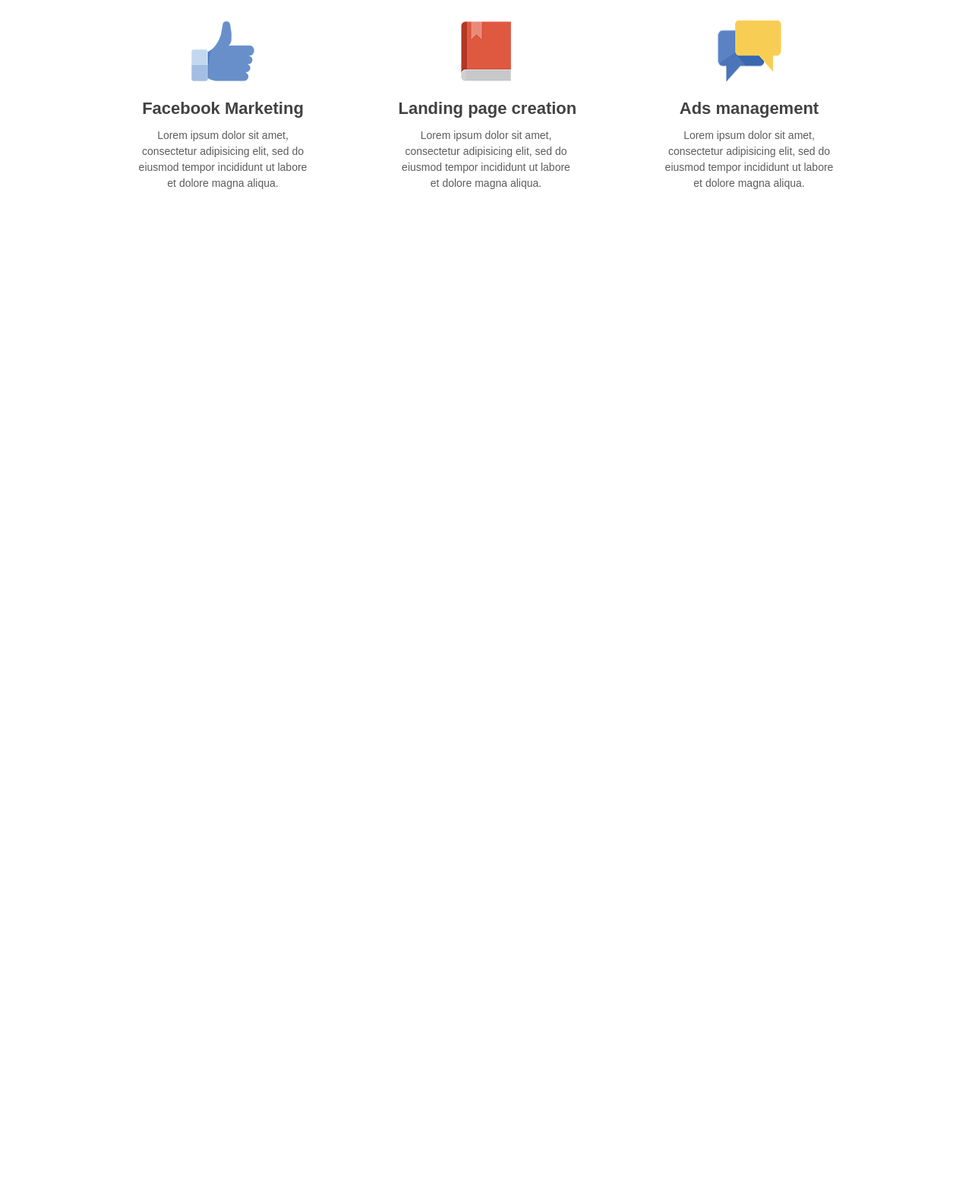
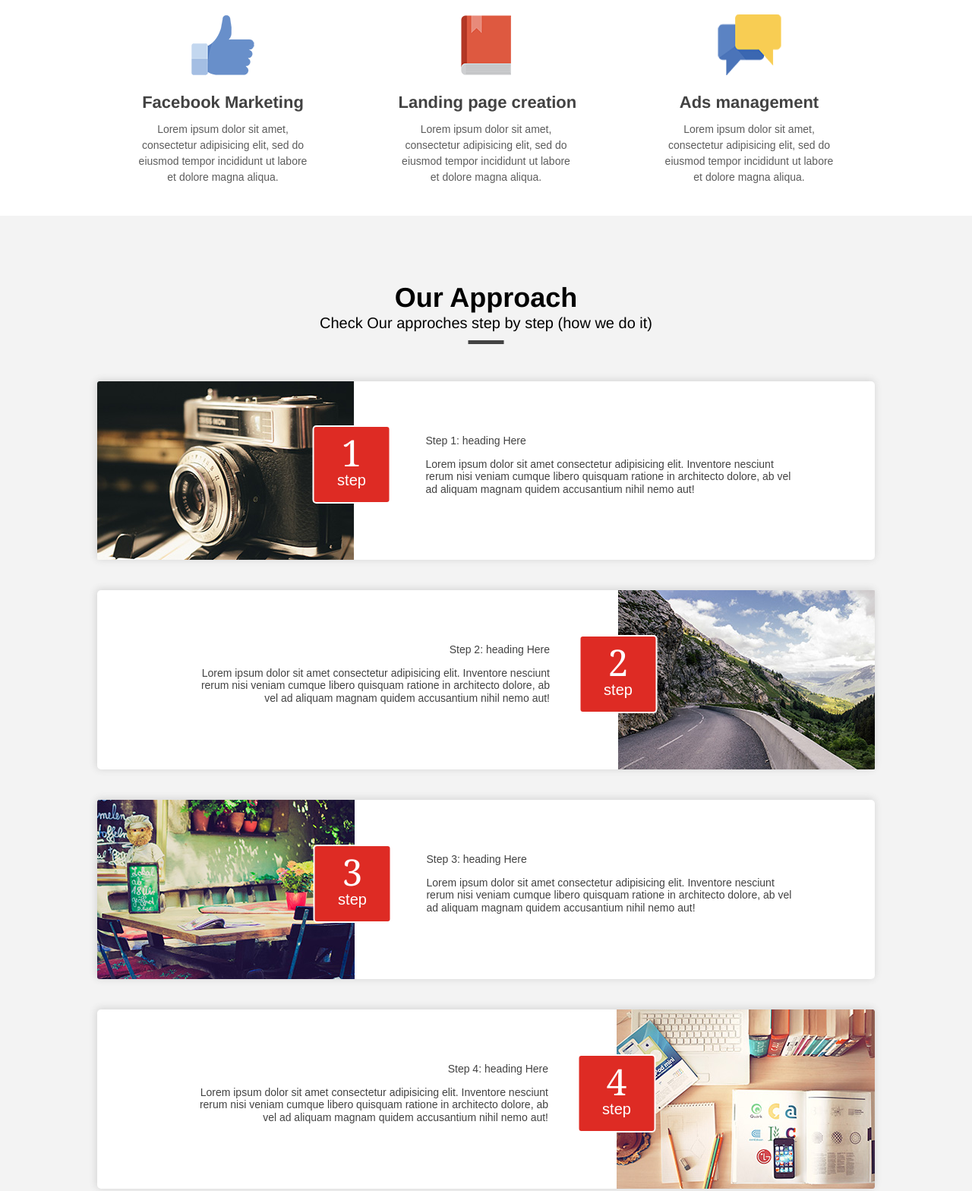
Before and after one commit to DARKNESS-1/itvdn.langing, a website: page src/index.pug in a window 1280 px wide. Shown: the part 902-2470 px from the top of the page at 76% size. Before the commit the page ends 1202 px from the top, so only its background shows below. Drawn offline with nearby package versions, Linux system fonts and the light colour scheme; files that its build step writes are made by us from their sources; files whose address does not match are found by name; a web font is replaced by a local one.

Commit message:
End Lesson 6

```diff
--- a/gulp/version.json
+++ b/gulp/version.json
@@ -1,3 +1,3 @@
 {
-    "main": "20220326111157"
+    "main": "20220326182059"
 }
--- a/src/files/test.txt
+++ b/src/files/test.txt
@@ -0,0 +1 @@
+Test file
--- /dev/null
+++ b/src/html/approach.pug
@@ -0,0 +1,42 @@
+section.approach
+    .container
+        .title.title_with-bottom-line
+            h2.title.title_header Our Approach
+            .title_text Check Our approches step by step (how we do it)
+
+        ul.approach_list
+            li.approach_item
+                .approach_image
+                    img.approach_picture(src="@img/step-1.jpg" alt="step-1")
+                    .approach_step step
+                .approach_text
+                    .approach_title Step 1: heading Here
+                    p.approach_description.
+                        Lorem ipsum dolor sit amet consectetur adipisicing elit. Inventore nesciunt rerum nisi veniam cumque libero quisquam ratione in architecto dolore, ab vel ad aliquam magnam quidem accusantium nihil nemo aut!
+
+            li.approach_item
+                .approach_image
+                    img.approach_picture(src="@img/step-2.jpg" alt="step-2")
+                    .approach_step step
+                .approach_text
+                    .approach_title Step 2: heading Here
+                    p.approach_description.
+                        Lorem ipsum dolor sit amet consectetur adipisicing elit. Inventore nesciunt rerum nisi veniam cumque libero quisquam ratione in architecto dolore, ab vel ad aliquam magnam quidem accusantium nihil nemo aut!
+
+            li.approach_item
+                .approach_image
+                    img.approach_picture(src="@img/step-3.jpg" alt="step-3")
+                    .approach_step step
+                .approach_text
+                    .approach_title Step 3: heading Here
+                    p.approach_description.
+                        Lorem ipsum dolor sit amet consectetur adipisicing elit. Inventore nesciunt rerum nisi veniam cumque libero quisquam ratione in architecto dolore, ab vel ad aliquam magnam quidem accusantium nihil nemo aut!
+
+            li.approach_item
+                .approach_image
+                    img.approach_picture(src="@img/step-4.jpg" alt="step-4")
+                    .approach_step step
+                .approach_text
+                    .approach_title Step 4: heading Here
+                    p.approach_description.
+                        Lorem ipsum dolor sit amet consectetur adipisicing elit. Inventore nesciunt rerum nisi veniam cumque libero quisquam ratione in architecto dolore, ab vel ad aliquam magnam quidem accusantium nihil nemo aut!
--- a/src/html/head.pug
+++ b/src/html/head.pug
@@ -1,5 +1,11 @@
-head
-    meta(charset='UTF-8')
-    meta(http-equiv='X-UA-Compatible' content='IE=edge')
-    meta(name='viewport' content='width=device-width, initial-scale=1.0')
-    link(href='css/style.min.css' rel='stylesheet')
+<!--[if IE 8]>
+<html lang="en" class="lt-ie9">
+<![endif]-->
+<!--[if gt IE 8]><!-->
+<html lang="en">
+<!--<![endif]-->
+    head
+        meta(charset='UTF-8')
+        meta(http-equiv='X-UA-Compatible' content='IE=edge')
+        meta(name='viewport' content='width=device-width, initial-scale=1.0')
+        link(href='css/style.min.css' rel='stylesheet')
--- /dev/null
+++ b/src/html/work.pug
@@ -0,0 +1,30 @@
+section.work
+    .container
+        .title.title_with-bottom-line
+            h2.title.title_header Our Work
+            .title_text We are added our featured works below
+
+        ul.work_list
+            li.work_item.work_item-name
+                .icon.icon-work-items
+                .work_name Project Name
+                .work_description Landing page
+            li.work_item: img.work_picture(src='@img/work-1.jpg' alt='work-1')
+
+            li.work_item.work_item-name
+                .icon.icon-work-items
+                .work_name Project Name
+                .work_description Facebook marketing
+            li.work_item: img.work_picture(src='@img/work-2.jpg' alt='work-2')
+
+            li.work_item.work_item-name
+                .icon.icon-work-items
+                .work_name Project Name
+                .work_description Landing page
+            li.work_item: img.work_picture(src='@img/work-3.jpg' alt='work-3')
+
+            li.work_item.work_item-name
+                .icon.icon-work-items
+                .work_name Project Name
+                .work_description Facebook marketing
+            li.work_item: img.work_picture(src='@img/work-4.jpg' alt='work-4')
--- a/src/index.pug
+++ b/src/index.pug
@@ -7,8 +7,8 @@
         include html/header
         include html/hero
         include html/about
+        include html/approach
+        include html/work
 
-        main.page
-
-        include html/footer
+        //- include html/footer
         include html/script
--- a/src/scss/fonts.scss
+++ b/src/scss/fonts.scss
@@ -1,7 +1,7 @@
 @font-face{
-	font-family: fontawesome;
+	font-family: helvetica;
 	font-display: swap;
-	src: url("../fonts/fontawesome-regular.woff2") format("woff2"), url("../fonts/fontawesome-regular.woff") format("woff");
+	src: url("../fonts/helvetica-neue-light.woff2") format("woff2"), url("../fonts/helvetica-neue-light.woff") format("woff");
 	font-weight: 400;
 	font-style: normal;
 }
@@ -16,7 +16,7 @@
 	font-family: helvetica;
 	font-display: swap;
 	src: url("../fonts/helvetica-neue-bold.woff2") format("woff2"), url("../fonts/helvetica-neue-bold.woff") format("woff");
-	font-weight: 700;
+	font-weight: 400;
 	font-style: normal;
 }
 @font-face{
@@ -26,10 +26,3 @@
 	font-weight: 400;
 	font-style: normal;
 }
-@font-face{
-	font-family: helvetica;
-	font-display: swap;
-	src: url("../fonts/helvetica-neue-light.woff2") format("woff2"), url("../fonts/helvetica-neue-light.woff") format("woff");
-	font-weight: 200;
-	font-style: normal;
-}
--- a/src/scss/global/base.scss
+++ b/src/scss/global/base.scss
@@ -21,4 +21,5 @@
     font-family: $ff-main;
     font-weight: $ff-weight-regular;
     line-height: 1.2;
+    margin: 0;
 }
--- a/src/scss/global/icon.scss
+++ b/src/scss/global/icon.scss
@@ -16,3 +16,8 @@
     background: $message;
     height: calc($height / 2);
 }
+
+.icon-work-items {
+    background: $work-items;
+    height: $height;
+}
--- a/src/scss/global/mixins.scss
+++ b/src/scss/global/mixins.scss
@@ -5,7 +5,7 @@
 }
 @mixin centerer-y() {
     position: absolute;
-    top: 50%;
+    top: 25%;
     transform: translate(-50%);
 }
 @mixin centerer-xy() {
--- a/src/scss/global/vars.scss
+++ b/src/scss/global/vars.scss
@@ -1,7 +1,7 @@
 //font-family
+$ff-awesome: 'fontawesome';
+$ff-main: helvetica;
 $ff-steps: georgia;
-$ff-main: helvetica;
-$ff-awesome: fontawesome;
 
 //font-weight
 $ff-weight-light: 200;
@@ -19,7 +19,7 @@
 $book: url(../img/icons/book.png) center no-repeat;
 $like: url(../img/icons/like.png) center no-repeat;
 $message: url(../img/icons/message.png) center no-repeat;
-$work-items: url(../img/icons/work-items.png) center no-repeat;
+$work-items: url(../img/icons/work-item.png) center no-repeat;
 
 //width & height
 $width: 100%;
--- /dev/null
+++ b/src/scss/sections/approach.scss
@@ -0,0 +1,80 @@
+.approach {
+    background: #f3f3f3;
+    padding: 86px 0 94px;
+
+    &_list {
+        margin: 0;
+        padding: 0;
+        counter-reset: count;
+    }
+
+    &_item {
+        border-radius: 5px;
+        box-shadow: -1px -1px 10px 1px rgba(214, 214, 214, $alpha: 1);
+        color: $color-gray;
+        background: $color-white;
+        margin-bottom: 40px;
+
+        &:nth-child(2n) {
+            display: flex;
+            flex-direction: row-reverse;
+            text-align: right;
+
+            .approach_text {
+                padding: 70px 90px;
+            }
+
+            .approach_step{
+                right: auto;
+
+            }
+        }
+    }
+
+    &_image {
+        position: relative;
+        display: inline-block;
+        max-width: 340px;
+        max-height: 236px;
+        vertical-align: top;
+    }
+
+    &_picture {
+        display: block;
+        width: $width;
+        height: $height;
+    }
+
+    &_text {
+        display: inline-block;
+        font-size: 0.875rem;
+        vertical-align: top;
+        padding: 70px 70px 55px 90px;
+        width: 64%;
+    }
+
+    &_step {
+        @include centerer-y();
+
+        border: 2px solid $color-white;
+        border-radius: 5px;
+        background: $color-red;
+        font-size: 1.25rem;
+        color: $color-white;
+        text-align: center;
+        right: -100px;
+        width: 103px;
+        height: 103px;
+        padding-top: 10px;
+
+        &::before {
+            content: counter(count);
+            counter-increment: count;
+            display: block;
+            font-family: $ff-steps;
+            font-size: 3rem;
+            line-height: 1;
+            color: $color-white;
+        }
+    }
+}
--- /dev/null
+++ b/src/scss/sections/work.scss
@@ -0,0 +1,46 @@
+.work {
+    background: $color-red;
+    color: $color-white;
+    padding: 110px;
+
+    .title_with-bottom-line {
+        &::after {
+            background: $color-white;
+        }
+    }
+
+    &_list {
+        display: grid;
+        grid-template-columns: repeat(4, 1fr);
+        padding: 0;
+    }
+
+    &_item {
+        background: #f35e59;
+        font-weight: $ff-weight-regular;
+        color: $color-white;
+        // width: 256px;
+        // height: 255px;
+
+        &:nth-child(5) {
+            order: 1;
+        }
+        &-name {
+            position: relative;
+            padding: 0 40px 75px;
+            text-align: center;
+
+            &::before {
+                @include centerer-x();
+            }
+        }
+    }
+
+    &_name {
+        font-size: 1.625rem;
+    }
+    &_name,
+    &_description {
+        margin-top: -50px;
+    }
+}
--- a/src/scss/style.scss
+++ b/src/scss/style.scss
@@ -12,3 +12,5 @@
 @import "sections/hero";
 @import "sections/title";
 @import "sections/about";
+@import "sections/approach";
+@import "sections/work";
```
Also changed, not shown: dist/css/style.css, dist/css/style.min.css, dist/files/test.txt, dist/index.html, src/fonts/fontawesome-regular.ttf (deleted).
